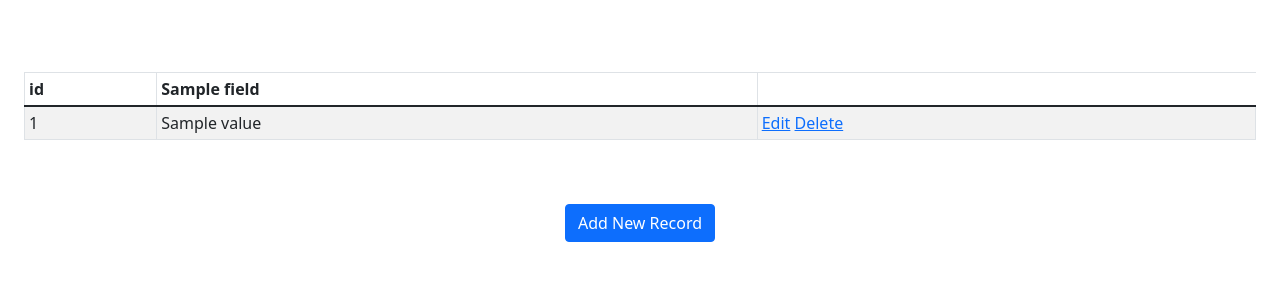
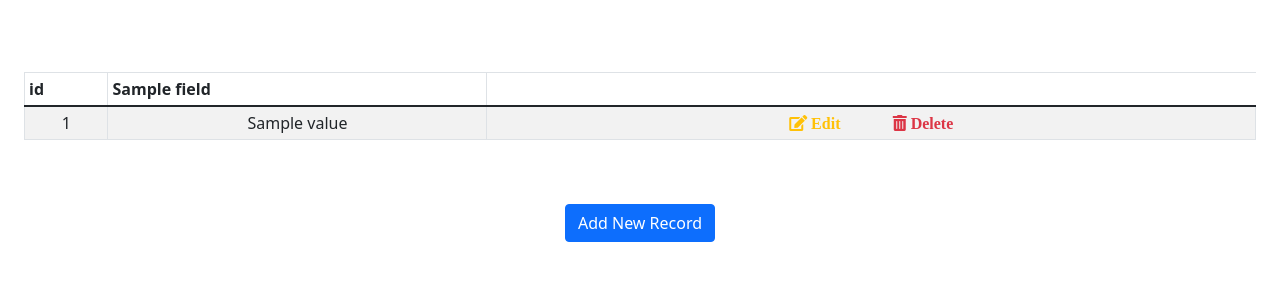
Before and after one commit to khmelevskyi/auto_service_station_esystem, a Django app: template website_app/templates/show.html in a window 1280 px wide. Shown: the part 96-396 px from the top of the page. Run offline with Django 3.2, Linux system fonts and the light colour scheme; the template is opened without the code that fills it: most values are stand-ins (such as "Sample title", 1, 10 or a date in 2020); some libraries are stand-ins or nearby versions.

Commit message:
cosmetic changes

```diff
--- a/website_app/static/css/style.css
+++ b/website_app/static/css/style.css
@@ -25,3 +25,7 @@
     background-color: #04AA6D;
     color: white;
 }
+
+td {
+    text-align: center!important;
+  }
--- a/website_app/templates/base.html
+++ b/website_app/templates/base.html
@@ -7,6 +7,7 @@
         <meta http-equiv="X-UA-Compatible" content="ie=edge" />
         <link rel="stylesheet" href="//cdn.bootcss.com/bootstrap-datetimepicker/4.17.44/css/bootstrap-datetimepicker.min.css">
         <link rel="stylesheet" href="https://cdn.jsdelivr.net/npm/bootstrap@5.1.3/dist/css/bootstrap.min.css" integrity="sha384-1BmE4kWBq78iYhFldvKuhfTAU6auU8tT94WrHftjDbrCEXSU1oBoqyl2QvZ6jIW3" crossorigin="anonymous">
+        <link rel="stylesheet" href="https://use.fontawesome.com/releases/v5.7.0/css/all.css" integrity="sha384-lZN37f5QGtY3VHgisS14W3ExzMWZxybE1SJSEsQp9S+oqd12jhcu+A56Ebc1zFSJ" crossorigin="anonymous">
         <link rel="stylesheet" href="{% static 'css/style.css' %}">
         <script src="//cdn.bootcss.com/jquery/3.0.0/jquery.min.js"></script>
         <script src="//cdn.bootcss.com/bootstrap/3.3.7/js/bootstrap.min.js"></script>
--- a/website_app/templates/show.html
+++ b/website_app/templates/show.html
@@ -26,11 +26,11 @@
                 {% endfor %}
                     <td>
                         {% if instance.model == 'website_app.repairsessionsrepairparts' %}
-                            <a href="/edit/{{ instance.model | remove_appname_word }}/{{ instance.pk }}+{{instance.fields.repair_part | remove_extra_repair_session_or_part_id}}"><span class="glyphicon glyphicon-pencil" >Edit</span></a>
-                            <a href="/delete/{{ instance.model | remove_appname_word }}/{{ instance.pk }}+{{instance.fields.repair_part | remove_extra_repair_session_or_part_id}}">Delete</a>
+                            <a href="/edit/{{ instance.model | remove_appname_word }}/{{ instance.pk }}+{{instance.fields.repair_part | remove_extra_repair_session_or_part_id}}"><span class="fas fa-edit link-warning mx-4"> Edit </span></a>
+                            <a href="/delete/{{ instance.model | remove_appname_word }}/{{ instance.pk }}+{{instance.fields.repair_part | remove_extra_repair_session_or_part_id}}"><span class="fas fa-trash-alt link-danger mx-4"> Delete </span></a>
                         {% else %}
-                            <a href="/edit/{{ instance.model | remove_appname_word }}/{{ instance.pk }}"><span class="glyphicon glyphicon-pencil" >Edit</span></a>
-                            <a href="/delete/{{ instance.model | remove_appname_word }}/{{ instance.pk }}">Delete</a>
+                            <a href="/edit/{{ instance.model | remove_appname_word }}/{{ instance.pk }}"><span class="fas fa-edit link-warning mx-4"> Edit </span></a>
+                            <a href="/delete/{{ instance.model | remove_appname_word }}/{{ instance.pk }}"><span class="fas fa-trash-alt link-danger mx-4"> Delete </span></a>
                         {% endif %}
                     </td>
             </tr>
--- a/website_app/templates/show_repair_sessions.html
+++ b/website_app/templates/show_repair_sessions.html
@@ -37,8 +37,8 @@
                     {% endif %}
                 {% endfor %}
                     <td>
-                        <a href="/edit/repairsessions/{{ instance.id }}"><span class="glyphicon glyphicon-pencil" >Edit</span></a>
-                        <a href="/delete/repairsessions/{{ instance.id }}">Delete</a>
+                        <a href="/edit/repairsessions/{{ instance.id }}"><span class="fas fa-edit link-warning mx-4"> Edit </span></a>
+                        <a href="/delete/repairsessions/{{ instance.id }}"><span class="fas fa-trash-alt link-danger mx-4"> Delete </span></a>
                     </td>
             </tr>
         {% endfor %}
```
